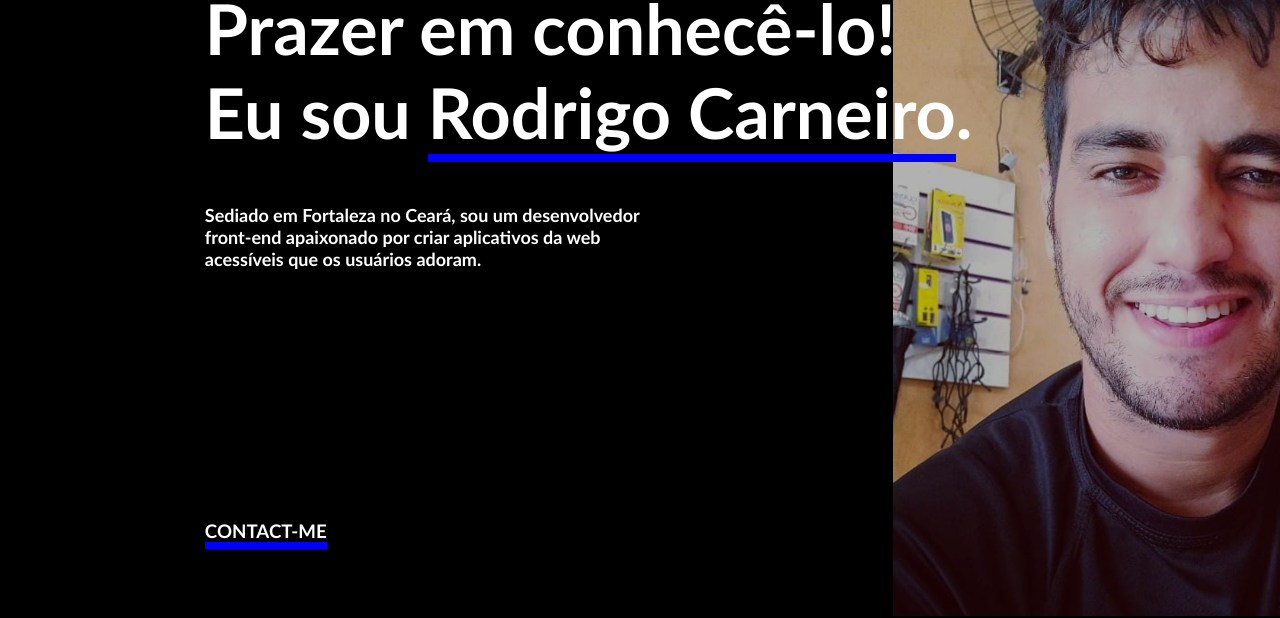
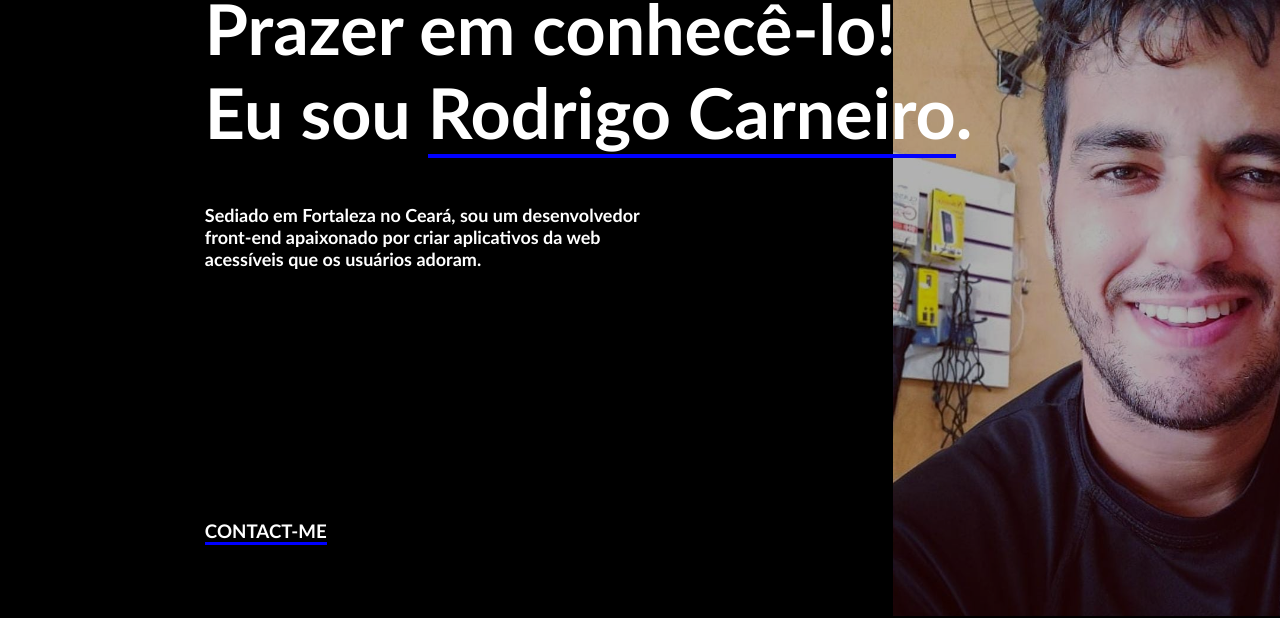
Before and after one commit to rodrigoabreu01/meuportfolio, a plain HTML site: page index.html in a window 1280 px wide. Shown: the part 134-752 px from the top of the page. Drawn offline with Linux system fonts and the light colour scheme.

Commit message:
nova alteração

```diff
--- a/index.css
+++ b/index.css
@@ -66,7 +66,7 @@ main .container1 .col1 p{
     font-weight: bold;
 }
 main .container1 .col1 p span{
-    border-bottom: 8px solid blue;
+    border-bottom: 4px solid blue;
 }
 main .container1 .col1 h2{
     font-size: 18px;
@@ -74,7 +74,7 @@ main .container1 .col1 h2{
 }
 main .container1 .col1 h3 a{
     text-decoration: none;
-    border-bottom: 7px solid blue;
+    border-bottom: 3px solid blue;
 }
 footer{
     bottom: 0;
```
